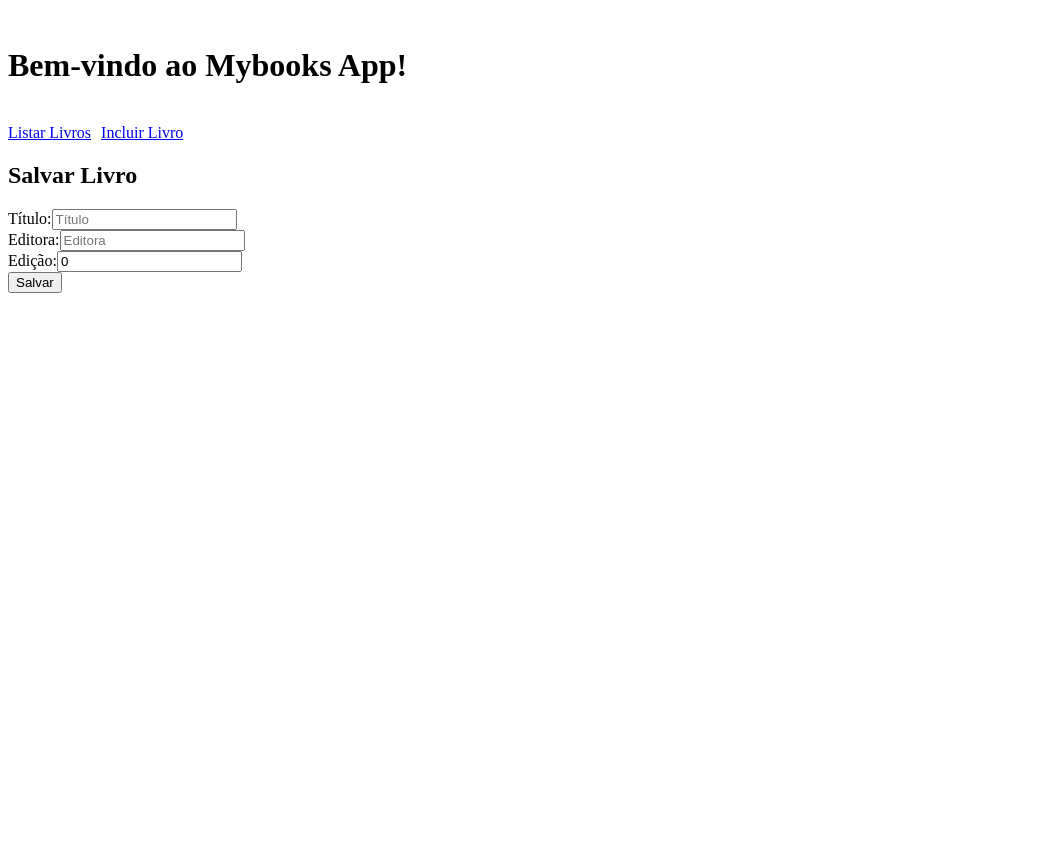
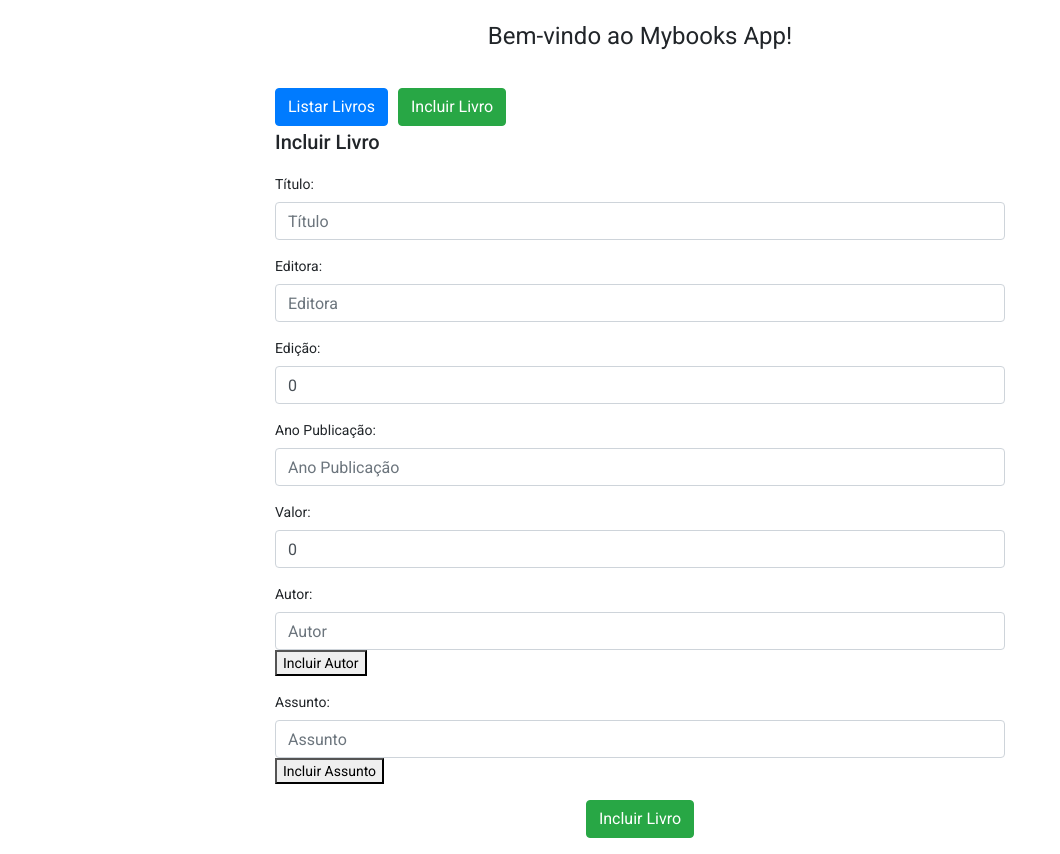
Before and after one commit to eugeniosolucoes/mybooks, an Angular app in the folder mybooks-app/: page /add in a window 1280 px wide. Shown: the whole page, without its empty margins (0-1060 px from the left). Before the commit the page ends 800 px from the top, so only its background shows below. Built offline with nearby package versions, Linux system fonts and the light colour scheme.

Commit message:
Adicionando Bootstrap

```diff
--- a/mybooks-app/angular.json
+++ b/mybooks-app/angular.json
@@ -28,6 +28,7 @@
               "src/assets"
             ],
             "styles": [
+              "./node_modules/@angular/material/prebuilt-themes/indigo-pink.css",
               "src/styles.css"
             ],
             "scripts": []
@@ -91,6 +92,7 @@
               "src/assets"
             ],
             "styles": [
+              "./node_modules/@angular/material/prebuilt-themes/indigo-pink.css",
               "src/styles.css"
             ],
             "scripts": []
--- a/mybooks-app/package.json
+++ b/mybooks-app/package.json
@@ -12,13 +12,17 @@
   "private": true,
   "dependencies": {
     "@angular/animations": "~11.2.6",
+    "@angular/cdk": "^11.2.5",
     "@angular/common": "~11.2.6",
     "@angular/compiler": "~11.2.6",
     "@angular/core": "~11.2.6",
     "@angular/forms": "~11.2.6",
+    "@angular/material": "^11.2.5",
     "@angular/platform-browser": "~11.2.6",
     "@angular/platform-browser-dynamic": "~11.2.6",
     "@angular/router": "~11.2.6",
+    "@ng-bootstrap/ng-bootstrap": "^9.0.2",
+    "bootstrap": "^4.6.0",
     "rxjs": "~6.6.0",
     "tslib": "^2.0.0",
     "zone.js": "~0.11.3"
--- a/mybooks-app/src/app/app.module.ts
+++ b/mybooks-app/src/app/app.module.ts
@@ -1,6 +1,7 @@
 import { NgModule } from '@angular/core';
 import { BrowserModule } from '@angular/platform-browser';
 import { FormsModule } from '@angular/forms';
+import { NgbModule } from '@ng-bootstrap/ng-bootstrap';
 
 import { AppComponent } from './app.component';
 import { LivroComponent } from './livro/livro.component';
@@ -9,6 +10,7 @@ import { LivroService } from './livro/livro.service';
 import { HttpClientModule } from "@angular/common/http";
 import { AddLivroComponent } from './livro/add-livro.component';
 import { UpdateLivroComponent } from './livro/update-livro.component';
+import { BrowserAnimationsModule } from '@angular/platform-browser/animations';
 
 
 
@@ -23,7 +25,9 @@ import { UpdateLivroComponent } from './livro/update-livro.component';
     BrowserModule,
     AppRoutingModule,
     HttpClientModule,
-    FormsModule
+    NgbModule,
+    FormsModule,
+    BrowserAnimationsModule
   ],
   providers: [LivroService],
   bootstrap: [AppComponent]
--- a/mybooks-app/src/app/livro/add-livro.component.html
+++ b/mybooks-app/src/app/livro/add-livro.component.html
@@ -1,19 +1,40 @@
-<h2>Salvar Livro</h2>
+<h2>Incluir Livro</h2>
 <form>
   <div class="form-group">
-        <label for="titulo">Título:</label>
-        <input [(ngModel)]="livro.titulo" placeholder="Título" name="titulo" class="form-control" id="titulo">
+    <label for="name">Título:</label>
+    <input maxlength="40" [(ngModel)]="livro.titulo" placeholder="Título" name="titulo" class="form-control"
+      id="titulo">
   </div>
   <div class="form-group">
     <label for="editora">Editora:</label>
-        <input [(ngModel)]="livro.editora" placeholder="Editora" name="editora" class="form-control" id="editora">
+    <input maxlength="40" [(ngModel)]="livro.editora" placeholder="Editora" name="editora" class="form-control"
+      id="editora">
   </div>
   <div class="form-group">
     <label for="edicao">Edição:</label>
-        <input [(ngModel)]="livro.edicao" placeholder="Edição" name="edicao" class="form-control" id="edicao">
+    <input type="number" maxlength="1" [(ngModel)]="livro.edicao" placeholder="Edição" name="edicao"
+      class="form-control" id="edicao">
+  </div>
+  <div class="form-group">
+    <label for="anoPublicacao">Ano Publicação:</label>
+    <input type="number" maxlength="4" [(ngModel)]="livro.anoPublicacao" placeholder="Ano Publicação"
+      name="anoPublicacao" class="form-control" id="anoPublicacao">
+  </div>
+  <div class="form-group">
+    <label for="valor">Valor:</label>
+    <input type="number" [(ngModel)]="livro.valor" placeholder="Valor" name="valor" class="form-control" id="valor">
+  </div>
+  <div class="form-group">
+    <label for="autor">Autor:</label>
+    <input maxlength="40" [(ngModel)]="livro.autores" placeholder="Autor" name="autores" class="form-control">
+    <button>Incluir Autor</button>
+  </div>
+  <div class="form-group">
+    <label for="assunto">Assunto:</label>
+    <input maxlength="20" [(ngModel)]="livro.assuntos" placeholder="Assunto" name="assuntos" class="form-control">
+    <button>Incluir Assunto</button>
   </div>
   <div class="form-group text-center">
-        <button class="btn btn-success" (click)="createLivro()">Salvar</button>
+    <button class="btn btn-success" (click)="createLivro()">Incluir Livro</button>
   </div>
-
 </form>
--- a/mybooks-app/src/app/livro/livro.component.css
+++ /dev/null
@@ -1,3 +0,0 @@
-.hidden {
-  display: none;
-}
--- a/mybooks-app/src/app/livro/livro.component.html
+++ b/mybooks-app/src/app/livro/livro.component.html
@@ -1,20 +1,20 @@
-<h2> Livro Detalhes</h2>
+<h2>Listagem de livros</h2>
 <table class="table table-striped">
   <thead>
     <tr>
-            <th class="hidden">Id</th>
       <th>Título</th>
       <th>Editora</th>
       <th>Edição</th>
-            <th>Action</th>
+      <th>Publicação</th>
+      <th>Ações</th>
     </tr>
   </thead>
   <tbody>
     <tr *ngFor="let livro of livros">
-            <td class="hidden">{{livro.id}}</td>
       <td>{{livro.titulo}}</td>
       <td>{{livro.editora}}</td>
       <td>{{livro.edicao}}</td>
+      <td>{{livro.anoPublicacao}}</td>
       <td>
         <a [routerLink]="['/update', livro.id]" class="btn btn-info">Editar</a> &nbsp;
         <button class="btn btn-danger" (click)="deleteLivro(livro)">Excluir</button>
--- a/mybooks-app/src/app/livro/livro.component.ts
+++ b/mybooks-app/src/app/livro/livro.component.ts
@@ -7,7 +7,7 @@ import { LivroService } from './livro.service';
 @Component({
   selector: 'app-livro-read',
   templateUrl: './livro.component.html',
-  styles: []
+  styles: ['livro.component.css']
 })
 export class LivroComponent implements OnInit {
 
--- a/mybooks-app/src/app/livro/update-livro.component.html
+++ b/mybooks-app/src/app/livro/update-livro.component.html
@@ -1,18 +1,40 @@
 <h2>Atualizar Livro</h2>
 <form (ngSubmit)="updateLivro()" #livroForm="ngForm">
   <div class="form-group">
-        <label for="name">Name:</label>
-        <input [(ngModel)]="livro.titulo"  placeholder="Título" name="titulo" class="form-control" id="titulo">
+    <label for="name">Título:</label>
+    <input maxlength="40" [(ngModel)]="livro.titulo" placeholder="Título" name="titulo" class="form-control"
+      id="titulo">
   </div>
   <div class="form-group">
-        <label for="surname">Editora:</label>
-        <input [(ngModel)]="livro.editora" placeholder="Editora" name="editora" class="form-control" id="editora">
+    <label for="editora">Editora:</label>
+    <input maxlength="40" [(ngModel)]="livro.editora" placeholder="Editora" name="editora" class="form-control"
+      id="editora">
   </div>
   <div class="form-group">
-        <label for="phone">Edição:</label>
-        <input [(ngModel)]="livro.edicao" placeholder="Edição" name="edicao" class="form-control" id="edicao">
+    <label for="edicao">Edição:</label>
+    <input type="number" maxlength="1" [(ngModel)]="livro.edicao" placeholder="Edição" name="edicao"
+      class="form-control" id="edicao">
+  </div>
+  <div class="form-group">
+    <label for="anoPublicacao">Ano Publicação:</label>
+    <input type="number" maxlength="4" [(ngModel)]="livro.anoPublicacao" placeholder="Ano Publicação"
+      name="anoPublicacao" class="form-control" id="anoPublicacao">
+  </div>
+  <div class="form-group">
+    <label for="valor">Valor:</label>
+    <input type="number" [(ngModel)]="livro.valor" placeholder="Valor" name="valor" class="form-control" id="valor">
+  </div>
+  <div class="form-group" *ngFor="let autor of livro.autores">
+    <label for="autor">Autor:</label>
+    <input maxlength="40" value="{{autor}}" placeholder="Autor" name="autores" class="form-control">
+    <button>Incluir Autor</button>
+  </div>
+  <div class="form-group" *ngFor="let assunto of livro.assuntos">
+    <label for="assunto">Assunto:</label>
+    <input maxlength="20" value="{{assunto}}" placeholder="Assunto" name="assuntos" class="form-control">
+    <button>Incluir Assunto</button>
   </div>
   <div class="form-group text-center">
-        <button type="submit" class="btn btn-success">Update</button>
+    <button type="submit" class="btn btn-success">Atualizar</button>
   </div>
 </form>
--- a/mybooks-app/src/app/livro/update-livro.component.ts
+++ b/mybooks-app/src/app/livro/update-livro.component.ts
@@ -26,7 +26,7 @@ export class UpdateLivroComponent implements OnInit {
   updateLivro(): void {
     this.livroService.updateLivro(this.livro)
       .subscribe(data => {
-        alert("Livro updated successfully.");
+        alert("Livro atualizado com sucesso!");
         this.router.navigate(['/livros']);
       });
 
--- a/mybooks-app/src/app/modelo/livro.model.ts
+++ b/mybooks-app/src/app/modelo/livro.model.ts
@@ -4,7 +4,8 @@ export class Livro {
   titulo: string;
   editora: string;
   edicao: number;
-  anoPublicao: string;
+  anoPublicacao: string;
+  valor: number;
   autores: string[];
   assuntos: string[];
 
@@ -14,7 +15,8 @@ export class Livro {
     this.titulo = "";
     this.editora = "";
     this.edicao = 0;
-    this.anoPublicao = "";
+    this.anoPublicacao = "";
+    this.valor = 0;
     this.autores = [];
     this.assuntos = [];
   }
--- a/mybooks-app/src/index.html
+++ b/mybooks-app/src/index.html
@@ -6,8 +6,11 @@
   <base href="/">
   <meta name="viewport" content="width=device-width, initial-scale=1">
   <link rel="icon" type="image/x-icon" href="favicon.ico">
+  <link rel="preconnect" href="https://fonts.gstatic.com">
+  <link href="https://fonts.googleapis.com/css2?family=Roboto:wght@300;400;500&display=swap" rel="stylesheet">
+  <link href="https://fonts.googleapis.com/icon?family=Material+Icons" rel="stylesheet">
 </head>
-<body>
+<body class="mat-typography">
   <app-root></app-root>
 </body>
 </html>
--- a/mybooks-app/src/styles.css
+++ b/mybooks-app/src/styles.css
@@ -1 +1 @@
-/* You can add global styles to this file, and also import other style files */
+@import "~bootstrap/dist/css/bootstrap.css";
```
Also changed, not shown: 1 other file (tests, documents, lock files or other folders). Lines whose indentation alone changed are shown as unchanged.
